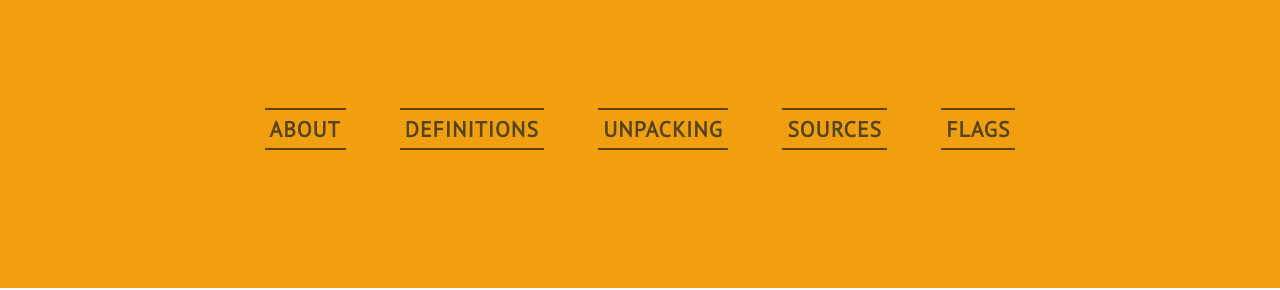
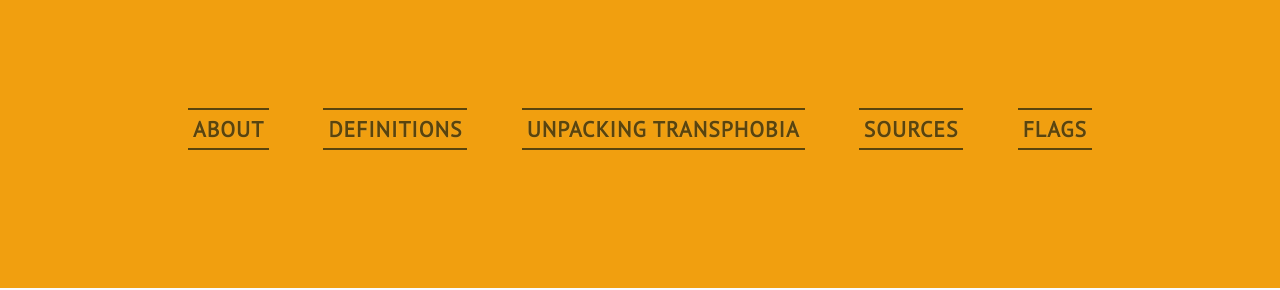
Before and after one commit to DennyStarks/iGotchu, a plain HTML site: page index.html in a window 1280 px wide. Shown: the top 290 px of the page. Drawn offline with Linux system fonts and the light colour scheme.

Commit message:
Add files via upload

```diff
--- a/index.html
+++ b/index.html
@@ -16,7 +16,7 @@
     <nav class="cl-effect-18">
       <a href="index.html" data-hover="index.html">About</a>
       <a href="identities.html" data-hover="identities.html" >Definitions</a>
-      <a href="transphobia.html" data-hover="transphobia.html">Unpacking</a>
+      <a href="transphobia.html" data-hover="transphobia.html">Unpacking Transphobia</a>
       <a href="sources.html" data-hover="sources.html">Sources</a>
       <a href="gallery.html" data-hover="gallery.html">Flags</a>
     </nav>
```
Also changed, not shown: sources.html (+1 -1 lines), transphobia.html (+1 -1 lines).
